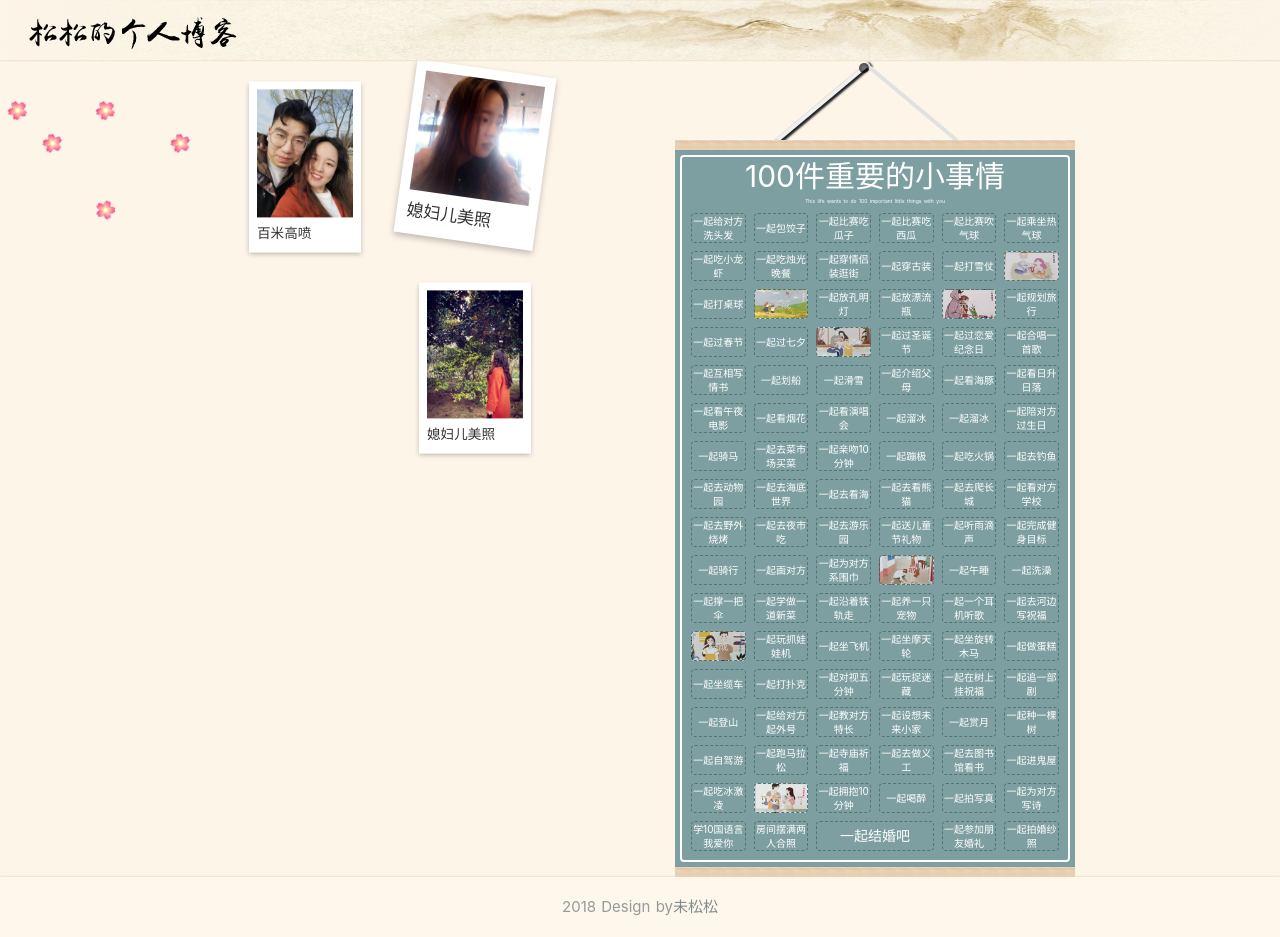
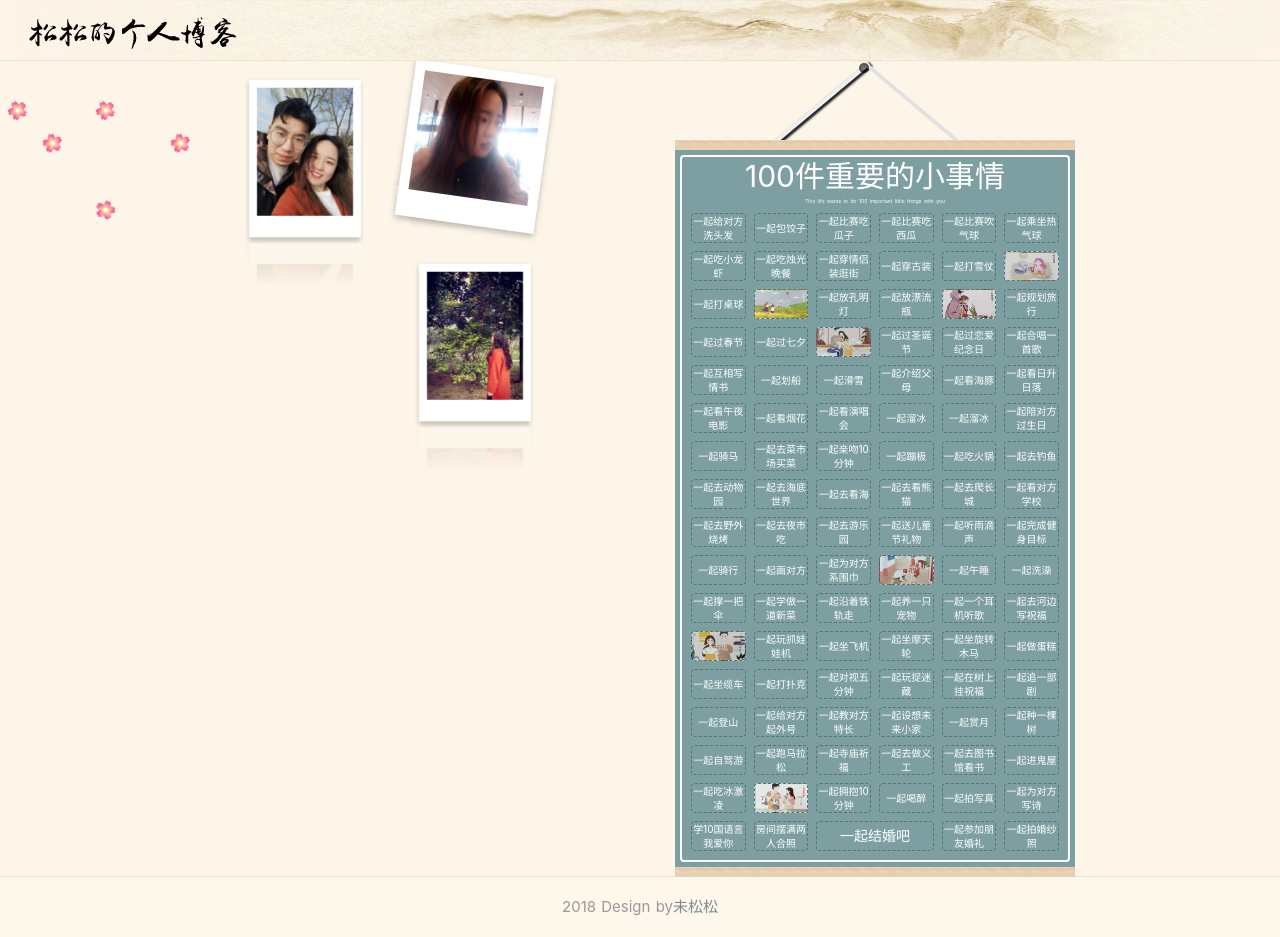
Before and after one commit to weisong110012/nuxtBlog, a Nuxt app: page /love in a window 1280 px wide. Built offline with nearby package versions, Linux system fonts and the light colour scheme.

Commit message:
fangfengzhen

```diff
--- a/pages/love/index.vue
+++ b/pages/love/index.vue
@@ -497,6 +497,7 @@ export default {
             }
             li{
               float: left;
+              -webkit-box-reflect:below -88px -webkit-gradient(linear, left top, left bottom, from(transparent), color-stop(60%, transparent) , to(rgba(0, 0, 0, .4)));
               &:nth-child(even) a {
               	-webkit-transform: rotate(8deg);
               	-moz-transform: rotate(8deg);
@@ -540,9 +541,9 @@ export default {
                 	-o-box-shadow: 0 3px 6px rgba(0,0,0,0.25);
                 	-ms-box-shadow: 0 3px 6px rgba(0,0,0,0.25);
                    transform: scale(.8);
-                  &:after{
-                    content: attr(title);
-                  }
+                  // &:after{
+                  //   content: attr(title);
+                  // }
                   &:hover{
                      transform: scale(1);
                      -webkit-transform: scale(1);
```
